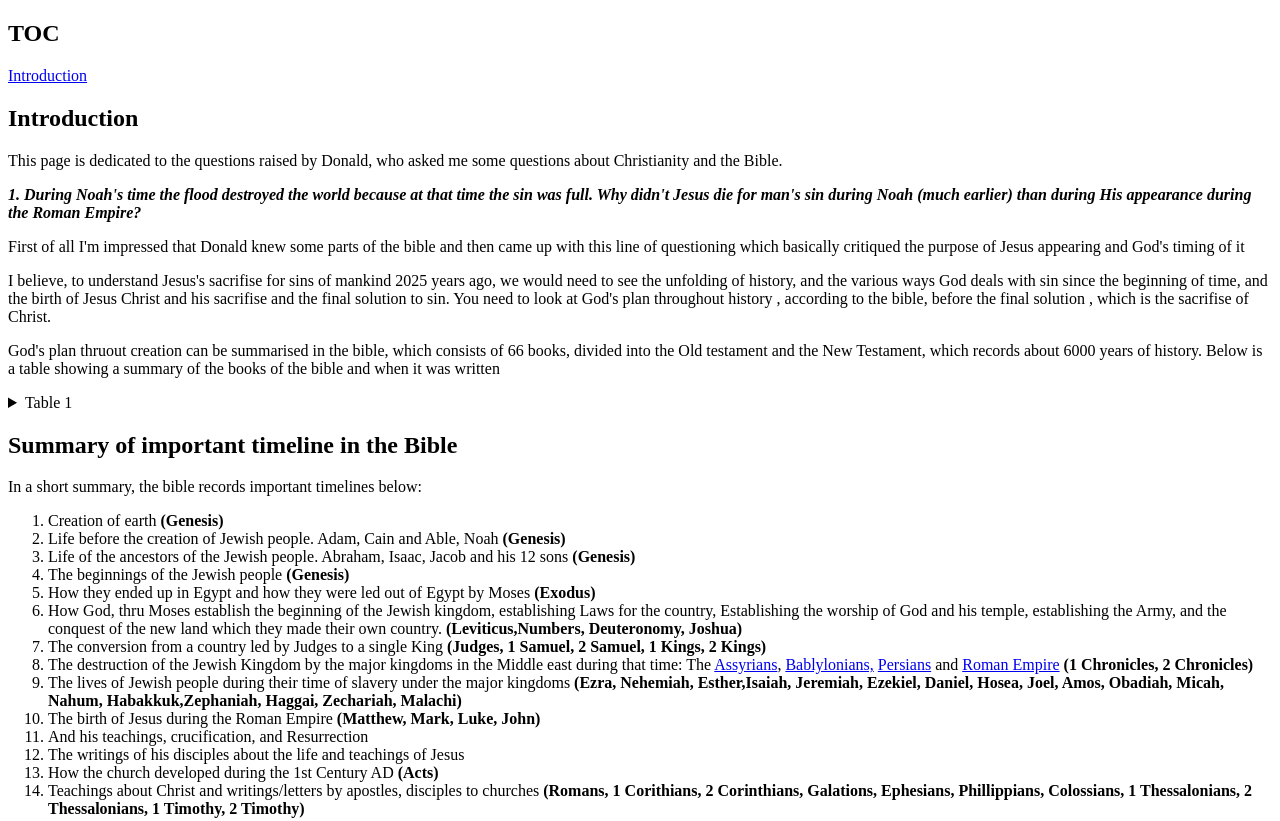
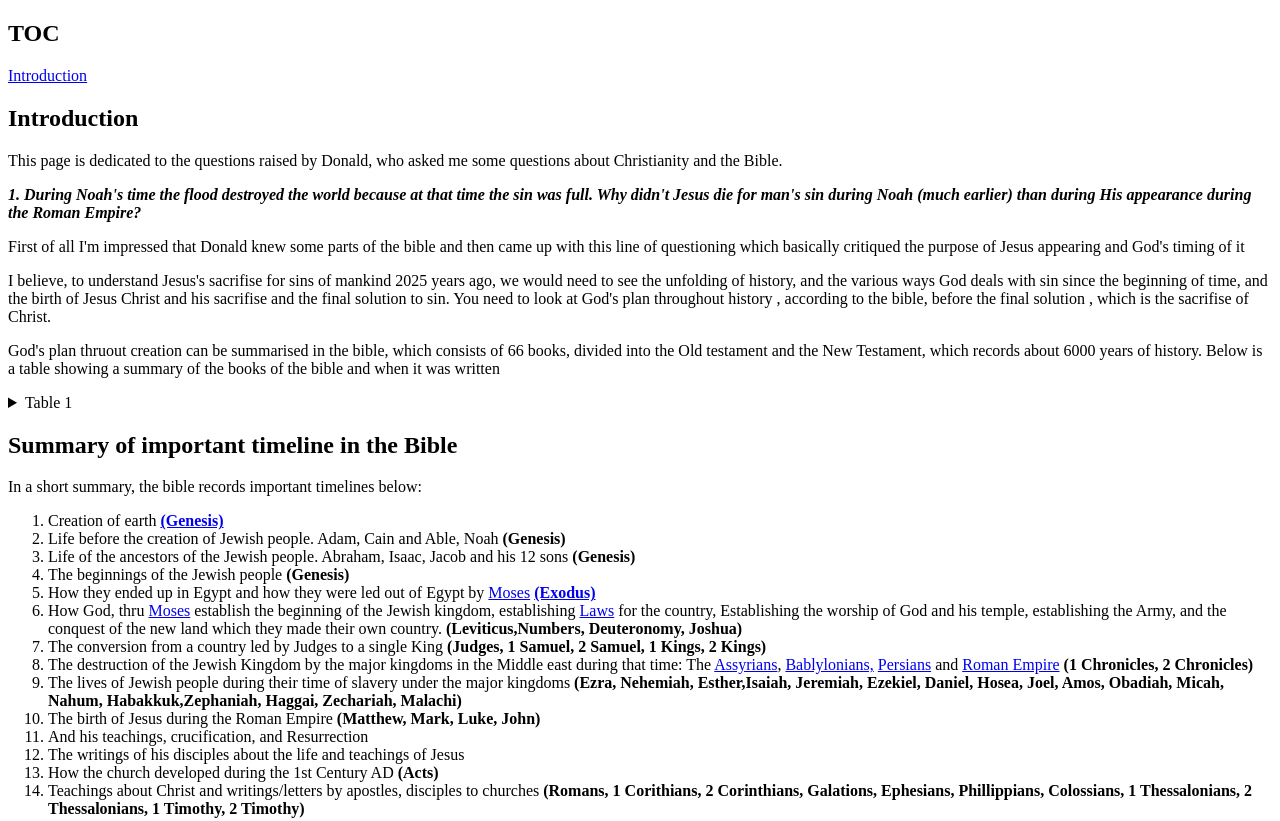
Before and after one commit to Dwjf/donald_questions, a plain HTML site: page index.html in a window 1280 px wide. Shown: the top 821 px of the page. Drawn offline with Linux system fonts and the light colour scheme.

```diff
--- a/index.html
+++ b/index.html
@@ -81,15 +81,18 @@
     <p>In a short summary, the bible records important timelines below:</p>
     <ol>
         <li>Creation of earth
-            <b>(Genesis)</b></li>
+            <b><a href="https://www.biblegateway.com/passage/?search=Genesis%201&version=NIV">(Genesis)</a></b></li>
         <li>Life before the creation of Jewish people. Adam, Cain and Able, Noah <b>(Genesis)</b></li>
         <li>Life of the ancestors of the Jewish people. Abraham, Isaac, Jacob and his 12 sons
             <b>(Genesis)</b></li>
         <li>The beginnings of the Jewish people
             <b>(Genesis)</b></li>
-        <li>How they ended up in Egypt and how they were led out of Egypt by Moses
-            <b>(Exodus)</b></li>
-        <li>How God, thru Moses establish the beginning of the Jewish kingdom, establishing Laws for the country, Establishing the worship of God and his temple, establishing the Army, and the conquest of the new land which they made their own country.     <b>(Leviticus,Numbers, Deuteronomy, Joshua)</b></li>
+        <li>How they ended up in Egypt and how they were led out of Egypt by
+            <a href="https://en.wikipedia.org/wiki/Moses" target="_blank">Moses</a>
+            <b><a href="https://www.biblegateway.com/passage/?search=Exodus%201&version=NIV" target="_blank">(Exodus)</a></b></li>
+        <li>How God, thru
+             <a href="https://en.wikipedia.org/wiki/Moses" target="_blank">Moses</a> establish the beginning of the Jewish kingdom, establishing
+             <a href="https://en.wikipedia.org/wiki/Ten_Commandments" target="_blank">Laws</a> for the country, Establishing the worship of God and his temple, establishing the Army, and the conquest of the new land which they made their own country.     <b>(Leviticus,Numbers, Deuteronomy, Joshua)</b></li>
         <li>The conversion from a country led by Judges to a single King
             <b>(Judges, 1 Samuel, 2 Samuel, 1 Kings, 2 Kings)</b></li>
         <li>The destruction of the Jewish Kingdom by the major kingdoms in the Middle east during that time: The
```
